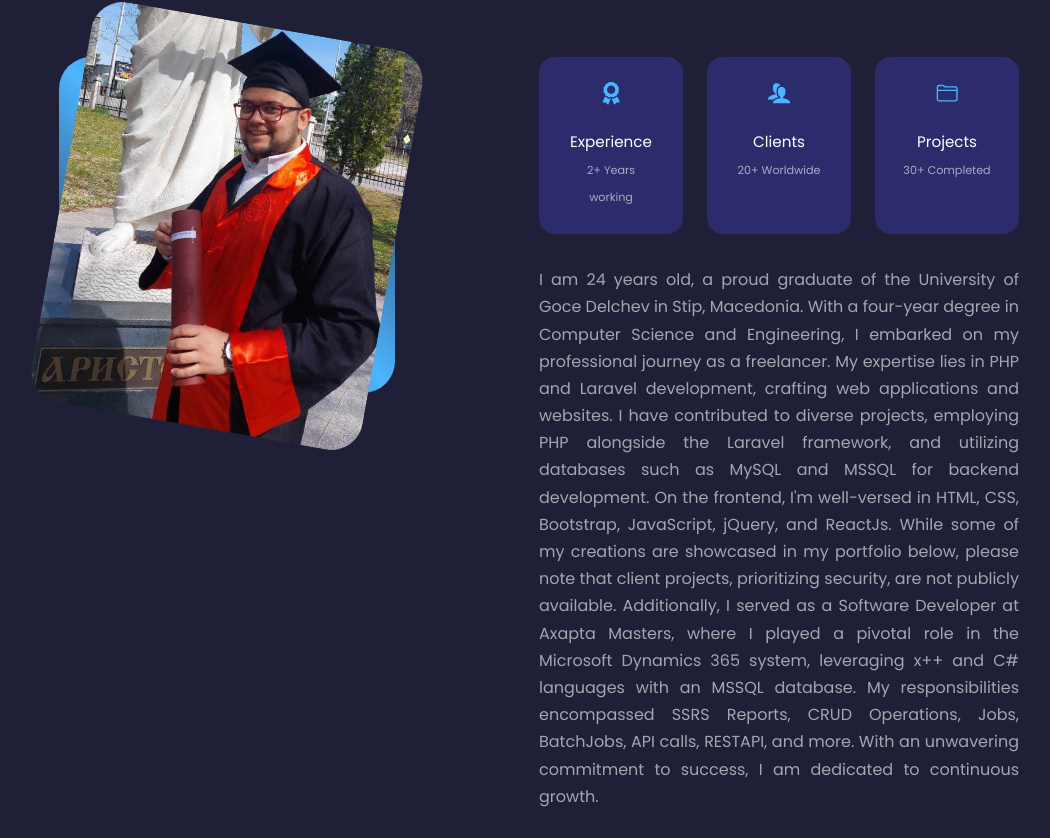
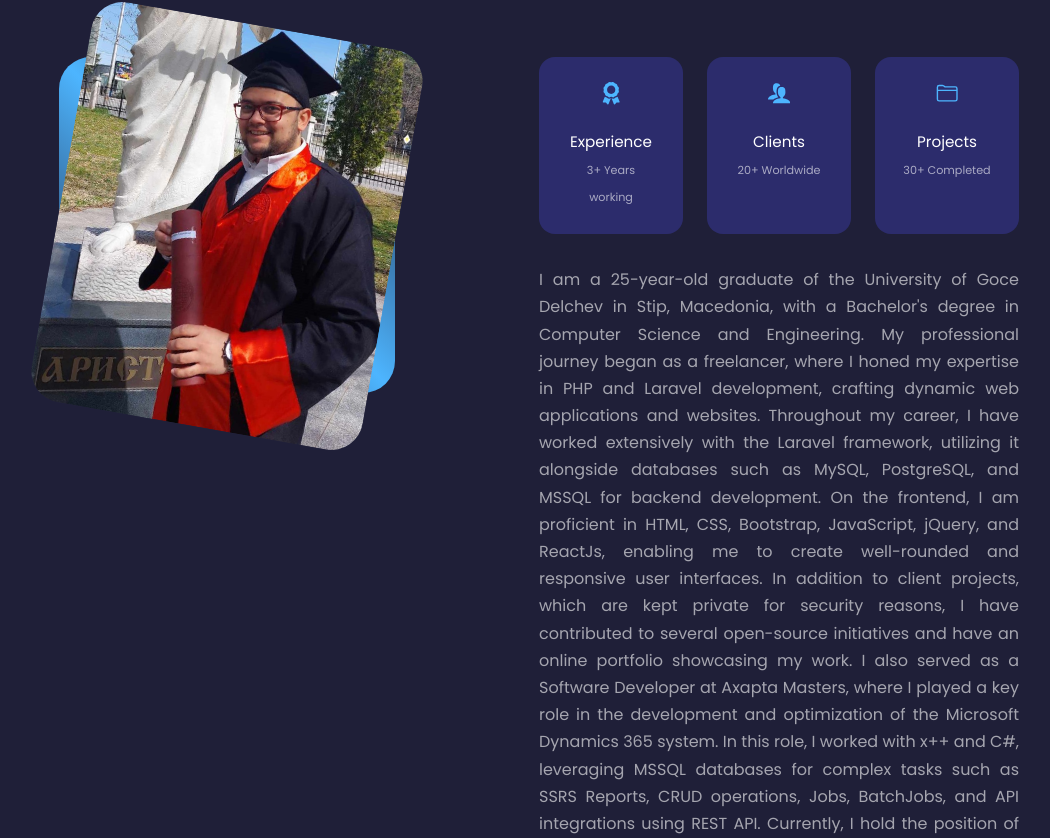
Before and after one commit to krissgoshevski/personal-portfolio, a React (Create React App) app: page / in a window 1280 px wide. Shown: the part 982-1820 px from the top of the page, without its empty margins (101-1151 px from the left). Built offline with nearby package versions, Linux system fonts and the light colour scheme.

Commit message:
Update About.jsx

```diff
--- a/src/components/about/About.jsx
+++ b/src/components/about/About.jsx
@@ -36,7 +36,7 @@ const About = () => {
                         <article className='about__card'>
                             < FaAward className='about__icon' />
                             <h5>Experience</h5>
-                            <small>2+ Years working</small>
+                            <small>3+ Years working</small>
                         </article>
                         <article className='about__card'>
                             < ImUsers className='about__icon' />
@@ -51,11 +51,12 @@ const About = () => {
                     </div>
 
                     <p className='p__about-me'>
-                        I am 24 years old, a proud graduate of the University of Goce Delchev in Stip, Macedonia. With a four-year degree in Computer Science and Engineering, I embarked on my professional journey as a freelancer. My expertise lies in PHP and Laravel development, crafting web applications and websites.
-                        I have contributed to diverse projects, employing PHP alongside the Laravel framework, and utilizing databases such as MySQL and MSSQL for backend development. On the frontend, I'm well-versed in HTML, CSS, Bootstrap, JavaScript, jQuery, and ReactJs.
-                        While some of my creations are showcased in my portfolio below, please note that client projects, prioritizing security, are not publicly available. Additionally, I served as a Software Developer at Axapta Masters, where I played a pivotal role in the Microsoft Dynamics 365 system, leveraging x++ and C# languages with an MSSQL database.
-                        My responsibilities encompassed SSRS Reports, CRUD Operations, Jobs, BatchJobs, API calls, RESTAPI, and more.
-                        With an unwavering commitment to success, I am dedicated to continuous growth.
+I am a 25-year-old graduate of the University of Goce Delchev in Stip, Macedonia, with a Bachelor's degree in Computer Science and Engineering. My professional journey began as a freelancer, where I honed my expertise in PHP and Laravel development, crafting dynamic web applications and websites.
+Throughout my career, I have worked extensively with the Laravel framework, utilizing it alongside databases such as MySQL, PostgreSQL, and MSSQL for backend development. On the frontend, I am proficient in HTML, CSS, Bootstrap, JavaScript, jQuery, and ReactJs, enabling me to create well-rounded and responsive user interfaces.
+In addition to client projects, which are kept private for security reasons, I have contributed to several open-source initiatives and have an online portfolio showcasing my work. I also served as a Software Developer at Axapta Masters, where I played a key role in the development and optimization of the Microsoft Dynamics 365 system. In this role, I worked with x++ and C#, leveraging MSSQL databases for complex tasks such as SSRS Reports, CRUD operations, Jobs, BatchJobs, and API integrations using REST API.
+Currently, I hold the position of Software Engineer at Neotel, where I work on server and application management, utilizing Nginx and Apache for efficient web server configuration and optimization. I also manage backend applications developed with PHP and Laravel, and handle Linux OS environments, ensuring seamless deployment and operation of services.
+Recently, I've expanded my skill set to include advanced Laravel concepts such as Queues with Horizon and Supervisor using Redis, creating both static and dynamic queries, as well as PostgreSQL stored procedures, triggers, transactions and more. This knowledge allows me to create highly efficient and scalable applications capable of handling complex, real-time processes.
+My commitment to continuous learning drives me to stay at the forefront of technology, always seeking new challenges and opportunities to enhance my development skills.
                     </p>
                     <a href="#contact" className='btn btn-primary'>Let's talk</a>
 
```
